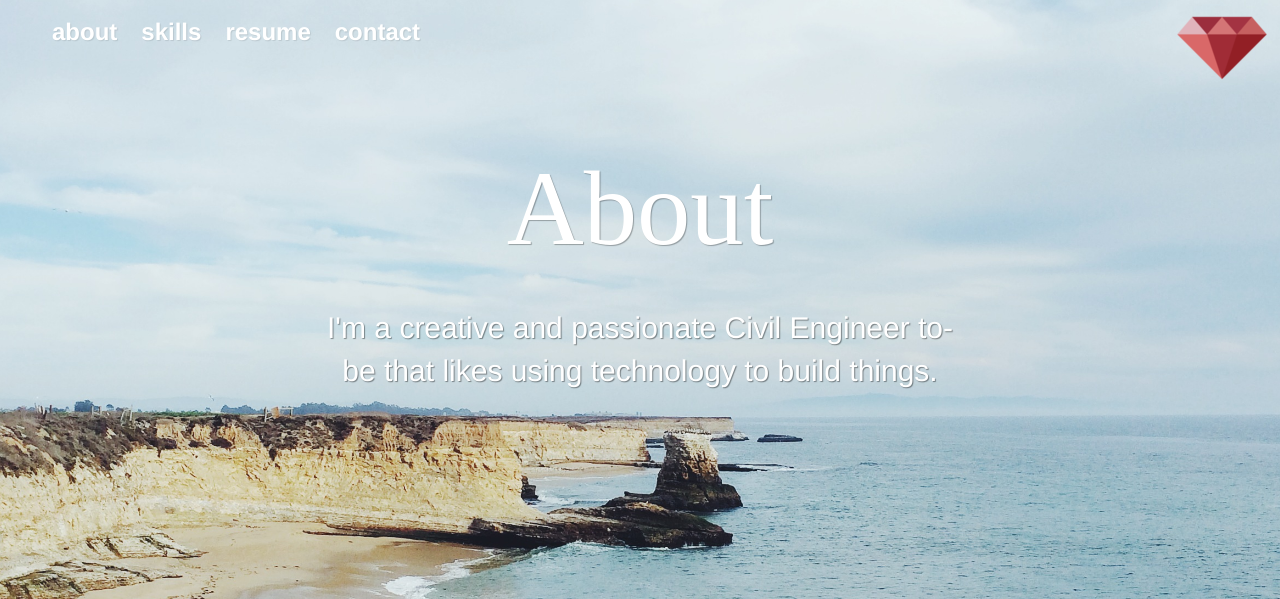
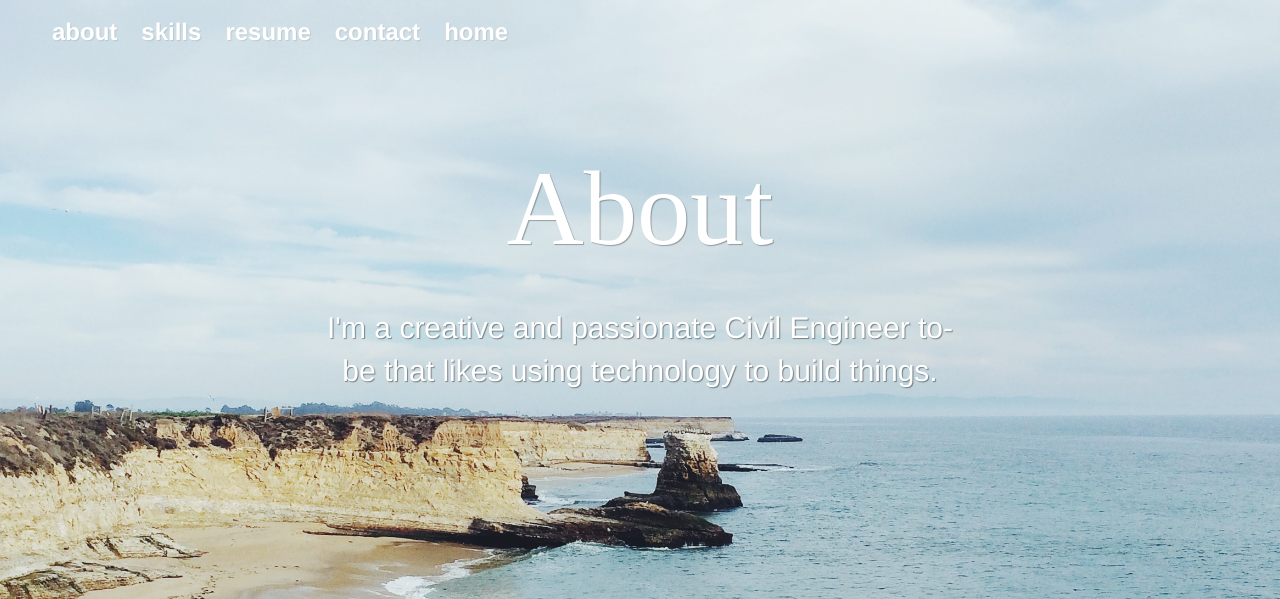
Before and after one commit to TimelyToga/rubyrosewatts_website, a Django app: page /about in a window 1280 px wide. Shown: the top 599 px of the page. Run offline with Django 3.2, Linux system fonts and the light colour scheme; some libraries are stand-ins or nearby versions.

Commit message:
Remove ruby picture and instead inject 'home' link into title bar on right

```diff
--- a/rubyrosewatts_app/templates/about.html
+++ b/rubyrosewatts_app/templates/about.html
@@ -1,8 +1,10 @@
 {% extends "base.html" %}
 
-{% block image %}
-<a href="/"><img id="icon" src="/img/android-icon-96x96.png"/></a>
-{% endblock image %}
+{% block home %}
+<li class="hmen-item animated fadeIn">
+    <a href="/">home</a>
+</li>
+{% endblock home %}
 
 {% block body %}
 <h1 id="titular" class="animated fadeInDown">About</h1>
--- a/rubyrosewatts_app/templates/base.html
+++ b/rubyrosewatts_app/templates/base.html
@@ -59,6 +59,9 @@
                 <li class="hmen-item">
                     <a href="mailto:rrw13@duke.edu?Subject=Reaching Out">contact</a>
                 </li>
+
+                {% block home %}
+                {% endblock home %}
             </ul>
             {% block image %}
             {% endblock image %}
```
Also changed, not shown: rubyrosewatts_app/templates/skills.html (+6 -4 lines).
